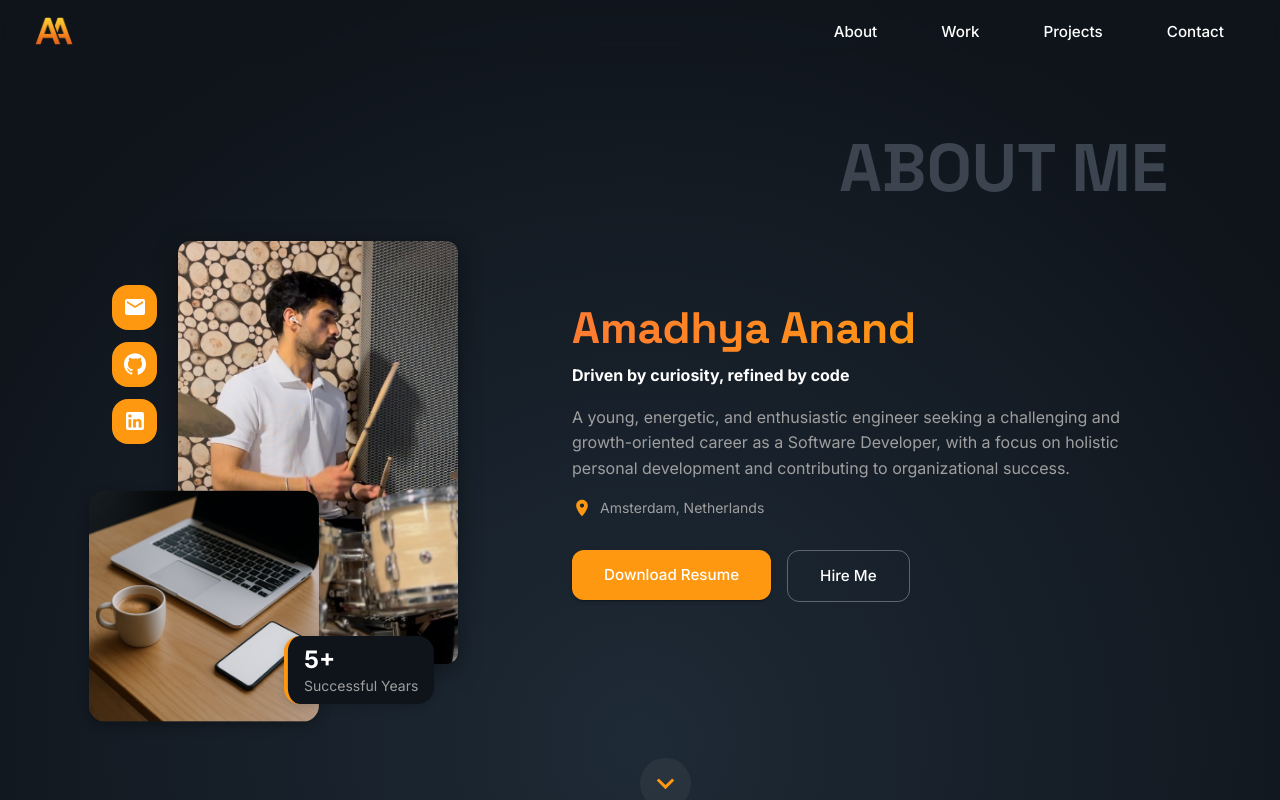
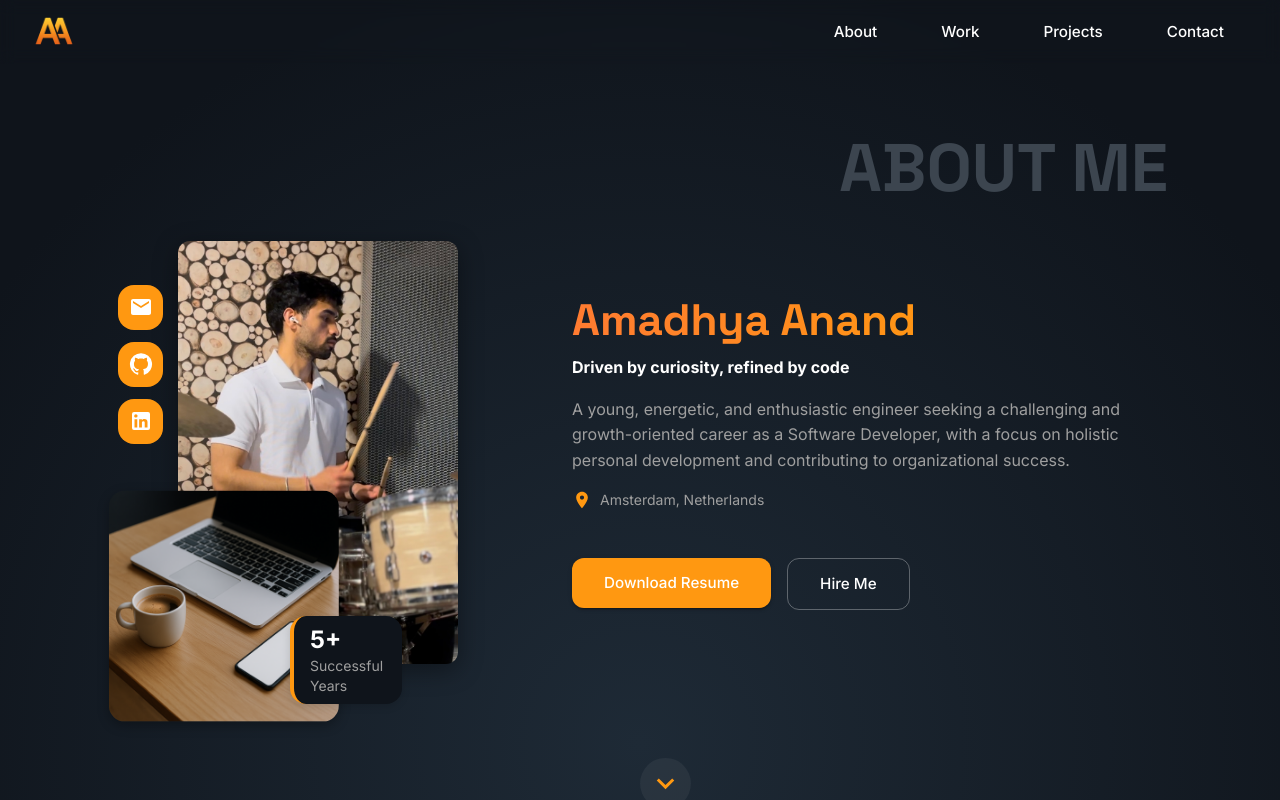
Before and after one commit to amadhya02/Portfolio, a React (Create React App) app: page /about in a window 1280 px wide. Shown: the top 800 px of the page. Built offline with nearby package versions, Linux system fonts and the light colour scheme.

Commit message:
Clean code

```diff
--- a/src/pages/About/AboutCard/AboutTextBlock.js
+++ b/src/pages/About/AboutCard/AboutTextBlock.js
@@ -11,16 +11,30 @@ const fadeInUp = {
 };
 
 const AboutTextBlock = () => (
-  <Grid item size={{ xs: 12, sm: 7 }}>
-    <motion.div variants={fadeInUp} initial="hidden" animate="visible">
+  <Grid
+    item
+    size={{ xs: 12, sm: 7 }}
+    component={motion.div}
+    variants={fadeInUp}
+    initial="hidden"
+    animate="visible"
+    sx={{
+      display: 'flex',
+      flexDirection: 'column',
+      justifyContent: 'center',
+    }}
+  >
+    {/* Name */}
     <GradientTitle variant="h2" sx={{ mb: 1 }}>
       Amadhya Anand
     </GradientTitle>
 
+    {/* Tagline */}
     <Typography variant="body1" fontWeight={700} sx={{ mb: 2 }}>
       Driven by curiosity, refined by code
     </Typography>
 
+    {/* Bio */}
     <Typography
       variant="body1"
       color="text.secondary"
@@ -31,6 +45,7 @@ const AboutTextBlock = () => (
       personal development and contributing to organizational success.
     </Typography>
 
+    {/* Location */}
     <Box sx={{ display: 'flex', alignItems: 'center', mb: 2 }}>
       <LocationOn fontSize="small" sx={{ mr: 1, color: 'primary.main' }} />
       <Typography variant="body2" color="text.secondary">
@@ -38,6 +53,7 @@ const AboutTextBlock = () => (
       </Typography>
     </Box>
 
+    {/* CTA Buttons */}
     <Box sx={{ mt: 4, display: 'flex', gap: 2, flexWrap: 'wrap' }}>
       <motion.div whileHover={{ scale: 1.05 }}>
         <Button
@@ -45,17 +61,23 @@ const AboutTextBlock = () => (
           color="primary"
           href="/assets/resume.pdf"
           download="Amadhya_Anand_Resume.pdf"
+          aria-label="Download Resume"
         >
           Download Resume
         </Button>
       </motion.div>
+
       <motion.div whileHover={{ scale: 1.05 }}>
-          <Button variant="outlined" component={Link} to="/contact">
+        <Button
+          variant="outlined"
+          component={Link}
+          to="/contact"
+          aria-label="Hire Me"
+        >
           Hire Me
         </Button>
       </motion.div>
     </Box>
-    </motion.div>
   </Grid>
 );
 
--- a/src/pages/About/AboutCard/ProfileImageBlock.js
+++ b/src/pages/About/AboutCard/ProfileImageBlock.js
@@ -38,7 +38,11 @@ const getExpYears = () => {
 };
 
 const ProfileImageBlock = () => (
-  <Grid item size={{ xs: 12, sm: 5 }} sx={{ margin: 'auto' }}>
+  <Grid
+    item
+    size={{ xs: 12, sm: 5 }}
+    sx={{ display: 'flex', justifyContent: 'center' }}
+  >
     <Box
       sx={{
         position: 'relative',
@@ -53,21 +57,21 @@ const ProfileImageBlock = () => (
         initial="hidden"
         animate="visible"
         variants={{
-          visible: { transition: { staggerChildren: 0.2 } },
+          visible: {
+            transition: { staggerChildren: 0.2 },
+          },
         }}
         sx={{
           display: 'flex',
           gap: 1.5,
-          justifyContent: 'center',
-          mb: 2,
           position: 'absolute',
           top: -22,
+          justifyContent: 'center',
           zIndex: 3,
           [theme.breakpoints.up('lg')]: {
             flexDirection: 'column',
             top: 44,
-            left: 0,
-            mb: 0,
+            left: -60,
           },
         }}
       >
@@ -90,7 +94,9 @@ const ProfileImageBlock = () => (
                   borderRadius: 2,
                   width: 45,
                   height: 45,
-                  '&:hover': { backgroundColor: theme.palette.primary.dark },
+                  '&:hover': {
+                    backgroundColor: theme.palette.primary.dark,
+                  },
                 }}
               >
                 {icon}
@@ -117,7 +123,7 @@ const ProfileImageBlock = () => (
         }}
       />
 
-      {/* Overlay Image – Hidden on mobile */}
+      {/* Overlay Image – Hidden on small screens */}
       <Box
         component="img"
         src={ProfileOverlayImg}
@@ -127,9 +133,9 @@ const ProfileImageBlock = () => (
           position: 'absolute',
           bottom: 0,
           left: 0,
-          transform: 'translate(-10%, 25%)',
+          transform: 'translate(-30%, 25%)',
           width: '18vw',
-          maxWidth: '240px',
+          maxWidth: 240,
           borderRadius: 2,
           objectFit: 'cover',
           boxShadow: '0 4px 12px rgba(0,0,0,0.3)',
@@ -147,12 +153,6 @@ const ProfileImageBlock = () => (
           mt: 2,
           position: 'absolute',
           bottom: -30,
-          [theme.breakpoints.up('lg')]: {
-            bottom: -40,
-            left: '60%',
-            translate: '-50%',
-            mt: 0,
-          },
           backgroundColor: 'background.paper',
           borderLeft: `4px solid ${theme.palette.primary.main}`,
           px: 2,
@@ -160,6 +160,11 @@ const ProfileImageBlock = () => (
           borderRadius: 2,
           boxShadow: '0 2px 8px rgba(0,0,0,0.15)',
           zIndex: 4,
+          [theme.breakpoints.up('lg')]: {
+            bottom: -40,
+            left: '60%',
+            translate: '-50%',
+          },
         }}
       >
         <Typography variant="h5" fontWeight={700}>
```
Lines whose indentation alone changed are shown as unchanged.
